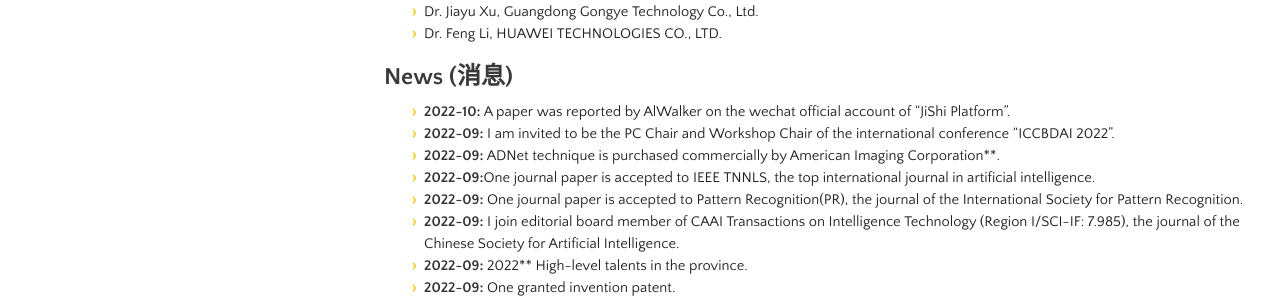
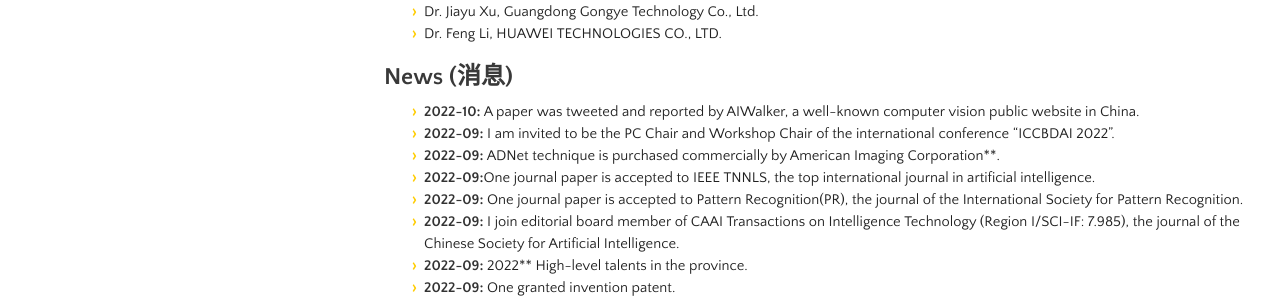
Before and after one commit to hellloxiaotian/hellloxiaotian.github.io, a Jekyll site: the page built from index.md, in a window 1280 px wide and 900 px high, scrolled down 2456 px. Shown: the part 156-454 px from the top of the window. Built offline with Jekyll 4.4.1, drawn with Linux system fonts in a browser that asks for light colours; nearby versions of some CDN libraries; our own code applies the rules of GitHub Pages for plain Markdown files; the repository's description, which GitHub fills in, is left out.

Commit message:
Add files via upload

```diff
--- a/index.md
+++ b/index.md
@@ -82,7 +82,7 @@ Major Research Project:  Noise Tolerance Computing and Flexible Low-Level Vision
 
 ## News (消息)
 
-- **2022-10:** A paper was reported by AlWalker on the wechat official account of "JiShi Platform".
+- **2022-10:** A paper was tweeted and reported by AIWalker, a well-known computer vision public website in China.
 - **2022-09:** I am invited to be the PC Chair and Workshop Chair of the international conference "ICCBDAI 2022".
 - **2022-09:** ADNet technique is purchased commercially by American Imaging Corporation**.
 - **2022-09:**One journal paper is accepted to IEEE TNNLS, the top international journal in artificial intelligence.
```
Also changed, not shown: publication.md (+1 -1 lines).
